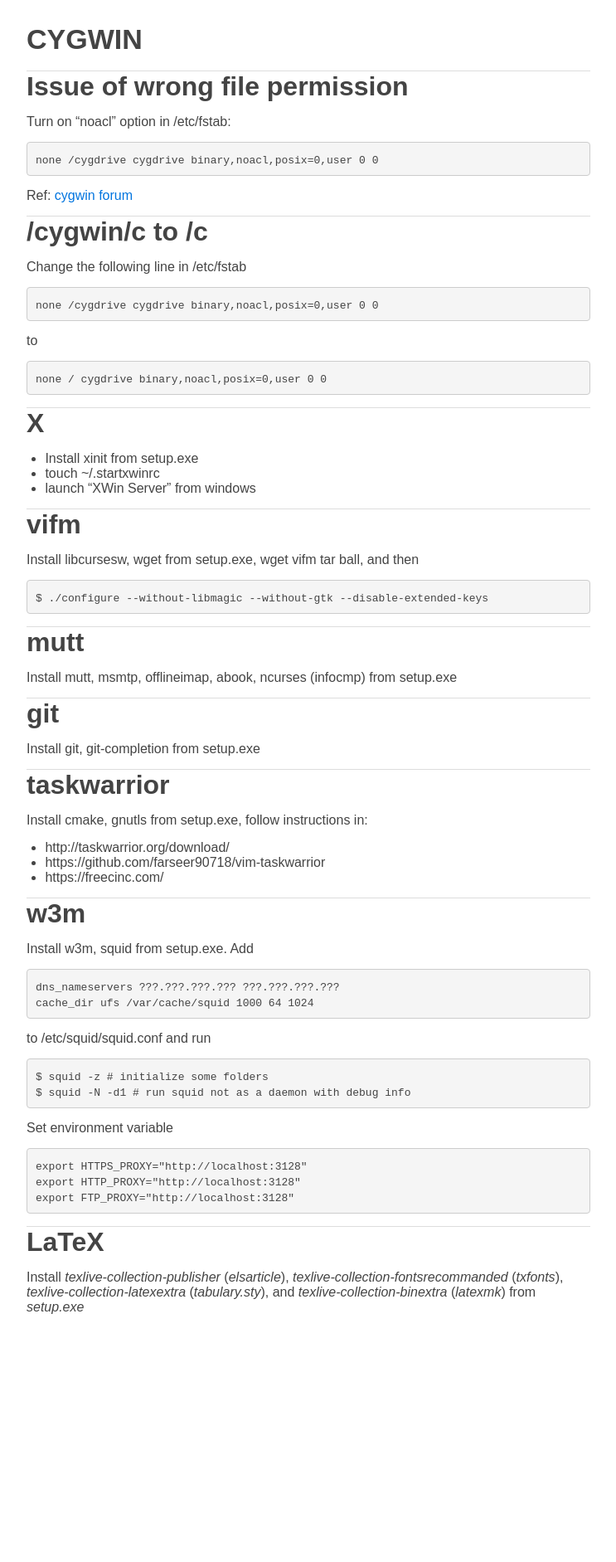
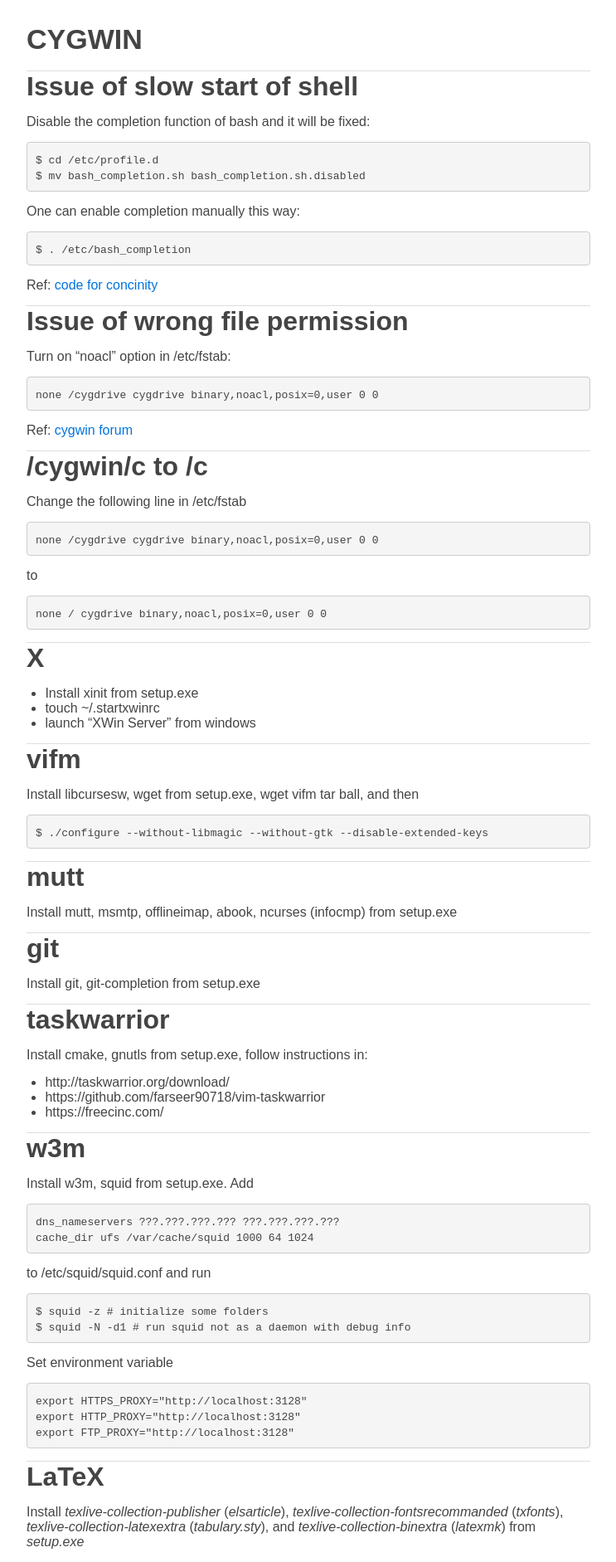
Before and after one commit to jintonic/jintonic.github.io, a Jekyll site: the page built from cs/cygwin/index.md, in a window 1280 px wide. Shown: the whole page at 83% size, without its empty margins (268-1011 px from the left). Built offline with Jekyll 4.4.1, drawn with Linux system fonts in a browser that asks for light colours; comment, search, counter and statistics services are not loaded; before the commit the page ends 1600 px from its top, so only the background shows below that.

Commit message:
added slow solution

```diff
--- a/cs/cygwin/index.md
+++ b/cs/cygwin/index.md
@@ -3,6 +3,24 @@
 category: cs
 title: cygwin
 ---
+
+Issue of slow start of shell
+============================
+
+Disable the completion function of bash and it will be fixed:
+
+~~~
+$ cd /etc/profile.d
+$ mv bash_completion.sh bash_completion.sh.disabled
+~~~
+
+One can enable completion manually this way:
+
+~~~
+$ . /etc/bash_completion
+~~~
+
+Ref: [code for concinity](http://cfc.kizzx2.com/index.php/cygwin-slow-start-up-the-culprit-discovered/)
 
 Issue of wrong file permission
 ==============================
```
